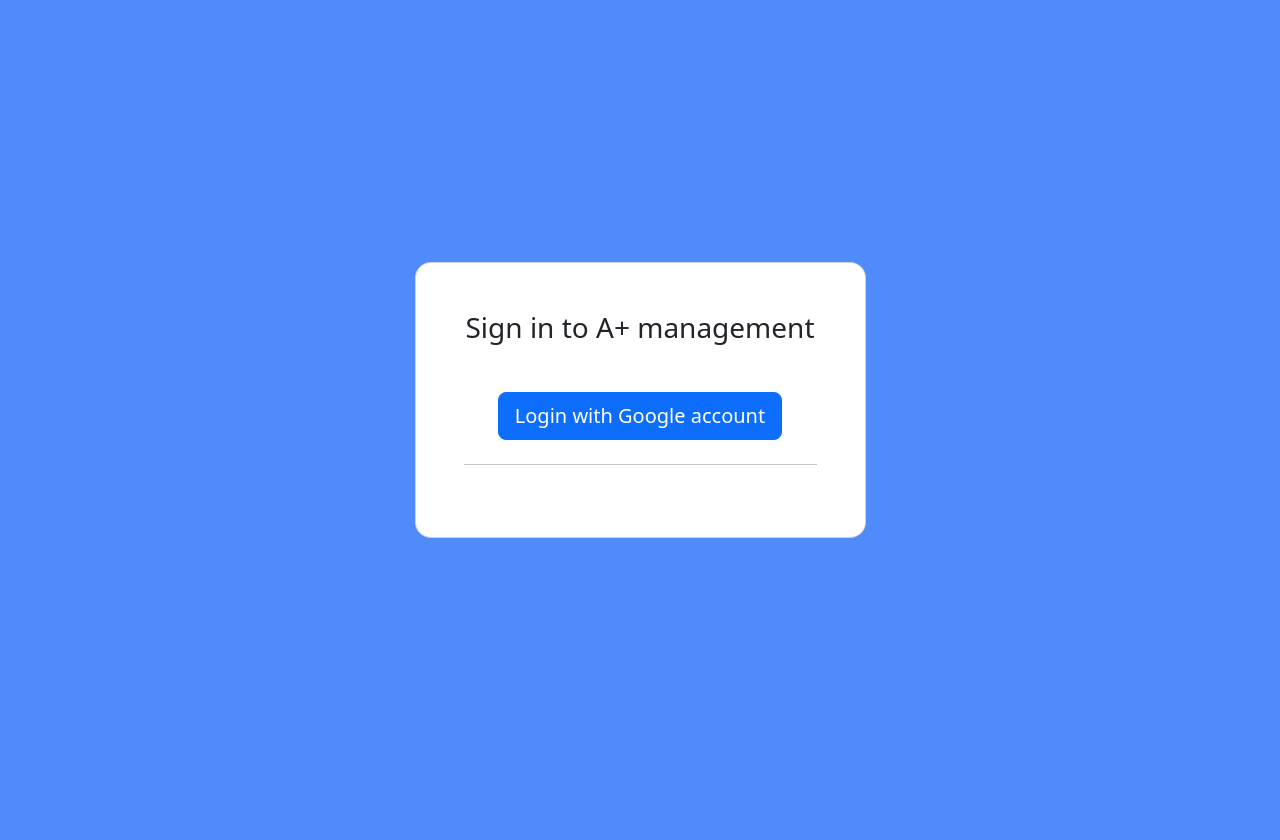
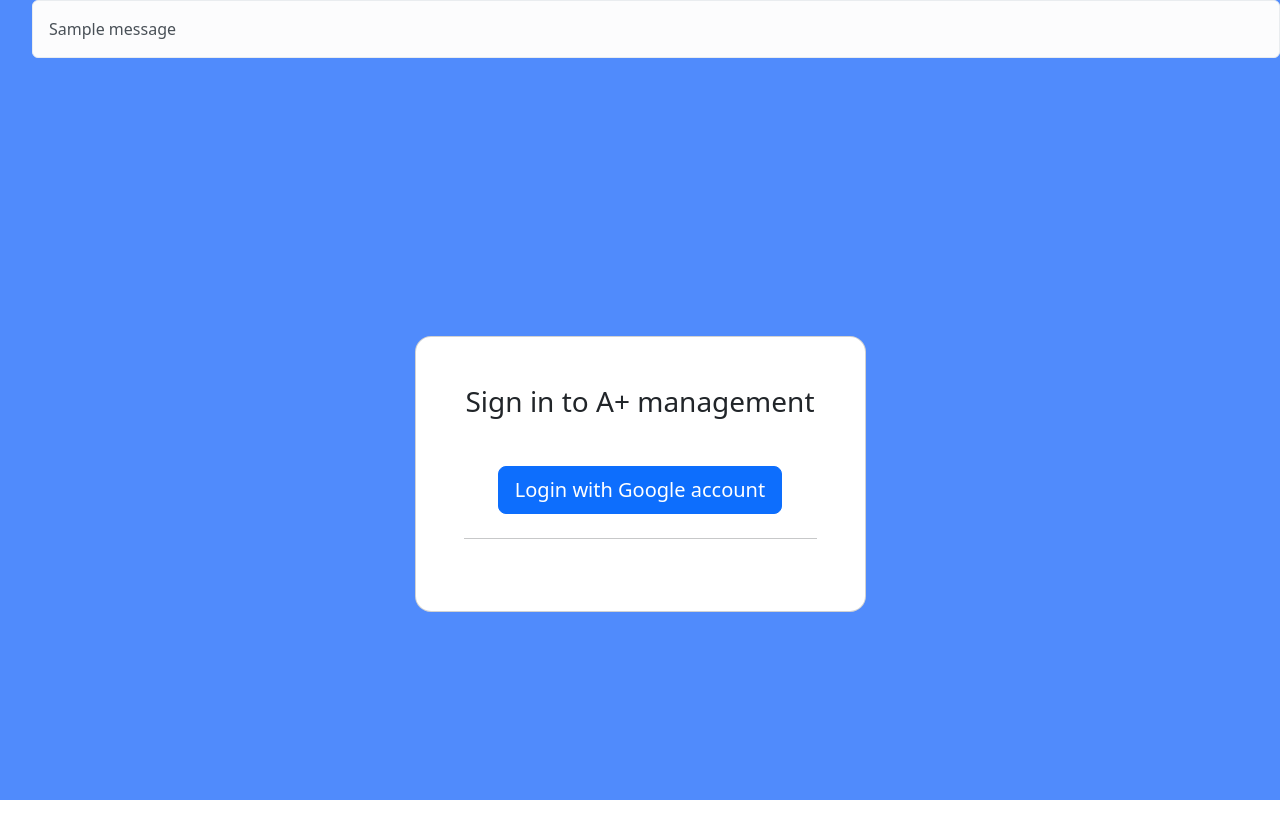
Before and after one commit to KhunakornP/A-plus-management, a Django app: page /manager/login/ in a window 1280 px wide. Shown: the top 840 px of the page. Before the commit the page ends 538 px from the top, so only its background shows below. Run offline with Django 4.2, Linux system fonts and the light colour scheme; tables that the repository leaves empty hold one stand-in row (values such as "Sample post"); one stand-in notice (Sample message) is shown.

Commit message:
update incorrect redirect in login flow, add messages to login page

```diff
--- a/auth/views.py
+++ b/auth/views.py
@@ -67,8 +67,7 @@ class GoogleLoginCallback(APIView):
 
         if code is None:
             messages.error(request, "Google sign in failed: Please login again.")
-            #  change this to the login page after it is created as well
-            return redirect(reverse("manager:taskboard_index"))
+            return redirect(reverse("manager:main_login"))
 
         token_endpoint_url = urljoin("http://localhost:8000", reverse("google_login"))
         params = {
@@ -87,7 +86,7 @@ class GoogleLoginCallback(APIView):
                 user,
                 backend="allauth.account.auth_backends.AuthenticationBackend",
             )
-            return redirect(reverse("manager:main_login"))
+            return redirect(reverse("manager:taskboard_index"))
         except (ValueError, IndexError):
             messages.error(request, "Authentication Error: Please login again.")
             return redirect(reverse("manager:main_login"))
--- a/manager/templates/manager/login.html
+++ b/manager/templates/manager/login.html
@@ -1,5 +1,18 @@
 <link href="https://cdn.jsdelivr.net/npm/bootstrap@5.3.3/dist/css/bootstrap.min.css" rel="stylesheet" integrity="sha384-QWTKZyjpPEjISv5WaRU9OFeRpok6YctnYmDr5pNlyT2bRjXh0JMhjY6hW+ALEwIH" crossorigin="anonymous">
 <section class="vh-100" style="background-color: #508bfc;">
+{% if messages %}
+    <ul class="messages">
+        {% for message in messages %}
+        <ui{% if message.tags %} class="{{ message.tags }}"{% endif %}>
+            {% if message.level == DEFAULT_MESSAGE_LEVELS.ERROR %}
+            <div class="alert alert-danger" role="alert">{{ message }}</div>
+            {% else %}
+            <div class="alert alert-light" role="alert"> {{ message }}</div>
+        </li>
+        {% endif %}
+        {% endfor %}
+    </ul>
+{% endif %}
   <div class="container py-5 h-100">
     <div class="row d-flex justify-content-center align-items-center h-100">
       <div class="col-12 col-md-8 col-lg-6 col-xl-5">
```
